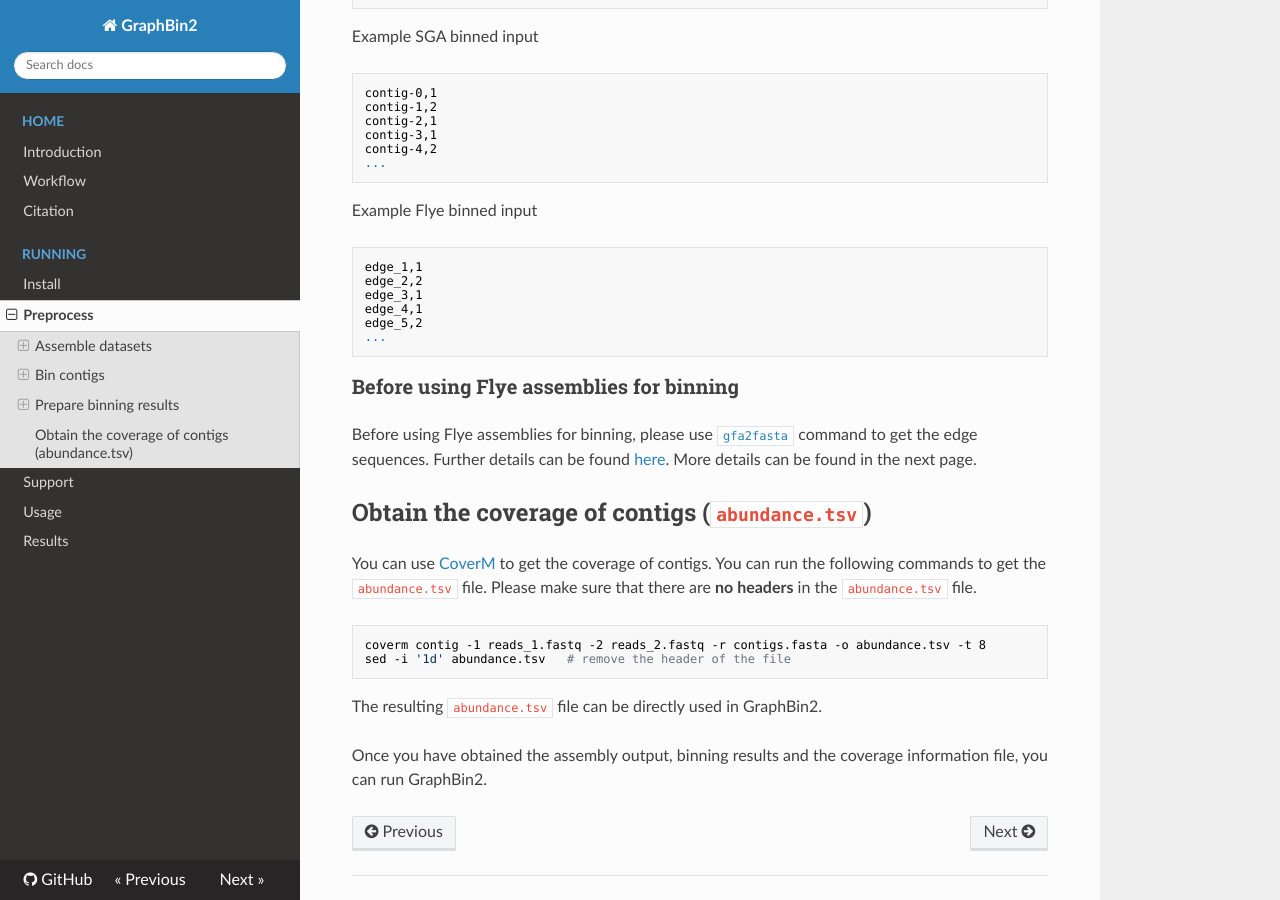
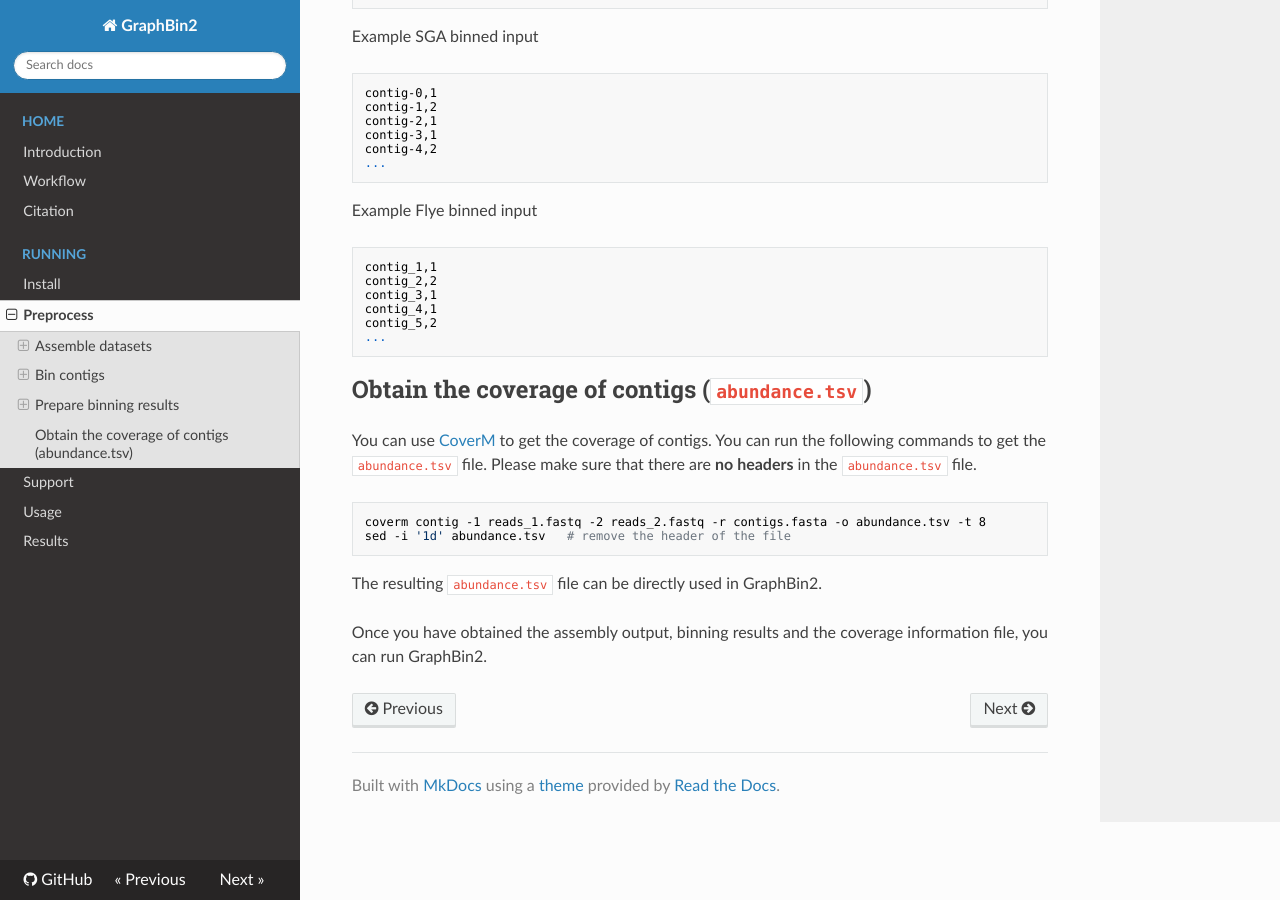
Before and after one commit to metagentools/GraphBin2, an MkDocs documentation site: the page built from docs/preprocess.md, in a window 1280 px wide and 900 px high, scrolled down 1799 px. Built offline with MkDocs 1.6.1, drawn with Linux system fonts in a browser that asks for light colours; nearby versions of some CDN libraries; a script that is not in the unit is left out.

Commit message:
DOC: Update docs about  support scripts

````diff
--- a/docs/preprocess.md
+++ b/docs/preprocess.md
@@ -77,17 +77,13 @@ contig-4,2
 ```
 Example Flye binned input
 ```
-edge_1,1
-edge_2,2
-edge_3,1
-edge_4,1
-edge_5,2
+contig_1,1
+contig_2,2
+contig_3,1
+contig_4,1
+contig_5,2
 ...
 ```
-
-### Before using Flye assemblies for binning
-
-Before using Flye assemblies for binning, please use [`gfa2fasta`](https://github.com/Vini2/GraphBin2/blob/master/src/graphbin2/support/gfa2fasta.py) command to get the edge sequences. Further details can be found [here](https://github.com/Vini2/GraphBin2/blob/master/src/graphbin2/support/README.md#gfa2fastapy). More details can be found in the next page.
 
 ## Obtain the coverage of contigs (`abundance.tsv`)
 
````
Also changed, not shown: src/graphbin2/support/README.md (+0 -19 lines).
